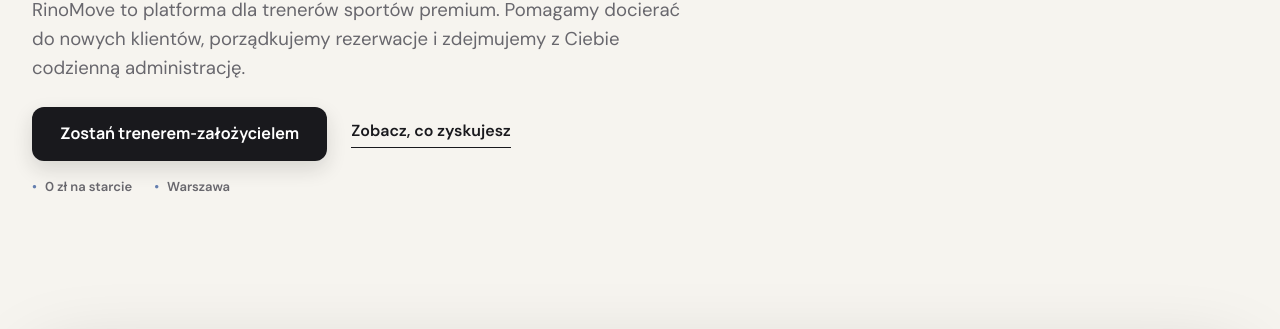
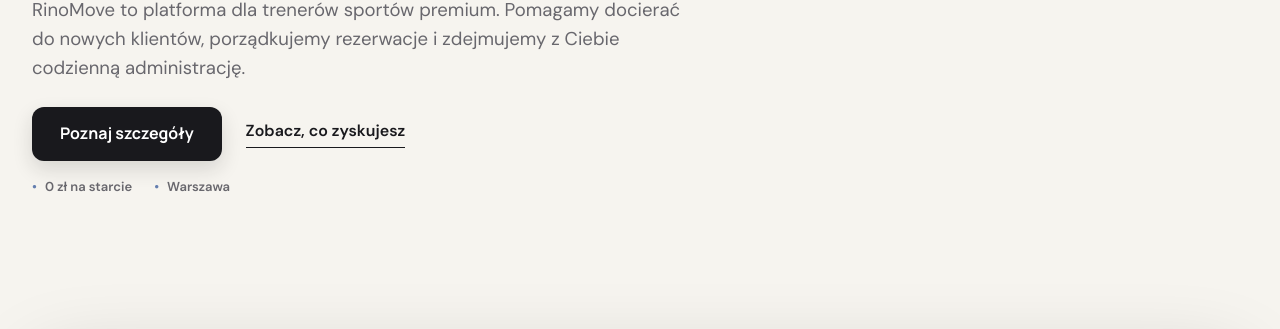
Before and after one commit to Damek7/rinomove-dla-trenerow, a website: page index.html in a window 1280 px wide. Shown: the part 471-800 px from the top of the page. Drawn offline with Linux system fonts and the light colour scheme; grey boxes are pictures that could not be loaded.

Commit message:
Rename founder program CTA

```diff
--- a/index.html
+++ b/index.html
@@ -41,7 +41,7 @@
           <div class="eyebrow">Dla trenerów · Warszawa</div>
           <h1>Ty prowadzisz trening. My pomagamy prowadzić <em>biznes.</em></h1>
           <p>RinoMove to platforma dla trenerów sportów premium. Pomagamy docierać do nowych klientów, porządkujemy rezerwacje i zdejmujemy z Ciebie codzienną administrację.</p>
-          <div class="hero-actions"><a class="btn" href="#program">Zostań trenerem-założycielem</a><a class="text-link" href="#korzysci">Zobacz, co zyskujesz</a></div>
+          <div class="hero-actions"><a class="btn" href="#program">Poznaj szczegóły</a><a class="text-link" href="#korzysci">Zobacz, co zyskujesz</a></div>
           <div class="microproof"><span>0 zł na starcie</span><span>Warszawa</span></div>
         </div>
         <div class="hero-photo"><img src="assets/tennis-back-serve.png" alt="Tenisista wykonujący serwis, widok od tyłu"><div class="hero-stamp"><b>Trener jest marką</b>RinoMove pomaga ją pokazać, rozwijać i zamieniać zainteresowanie w rezerwacje.</div></div>
```
